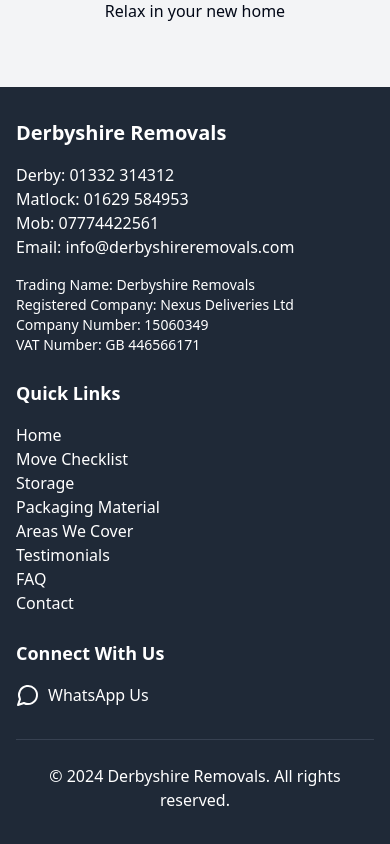
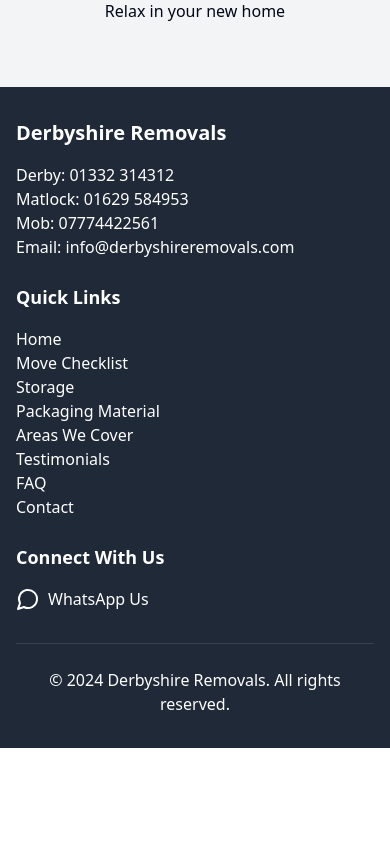
Before and after one commit to Derbyshire-Removals/derbyshire-removals, a React (Vite) app: page / in a window 390 px wide. Shown: the part 5259-6103 px from the top of the page. After the commit the page ends 6007 px from the top, so only its background shows below. Built offline with nearby package versions, Linux system fonts and the light colour scheme.

Commit message:
Reverted to edit dd0f7904-76e0-4a2b-b95c-18ea6cfacb65: "Add phone number to footer
Include the Derby phone number (01332 314312) in the footer component alongside the existing contact numbers.
[skip gpt_engineer]"

```diff
--- a/src/components/Footer.jsx
+++ b/src/components/Footer.jsx
@@ -14,12 +14,6 @@ const Footer = () => {
             <p>Matlock: 01629 584953</p>
             <p>Mob: 07774422561</p>
             <p>Email: info@derbyshireremovals.com</p>
-            <div className="mt-4 text-sm">
-              <p>Trading Name: Derbyshire Removals</p>
-              <p>Registered Company: Nexus Deliveries Ltd</p>
-              <p>Company Number: 15060349</p>
-              <p>VAT Number: GB 446566171</p>
-            </div>
           </div>
           <div className="w-full md:w-1/3 mb-6 md:mb-0">
             <h4 className="text-lg font-semibold mb-4">Quick Links</h4>
```
